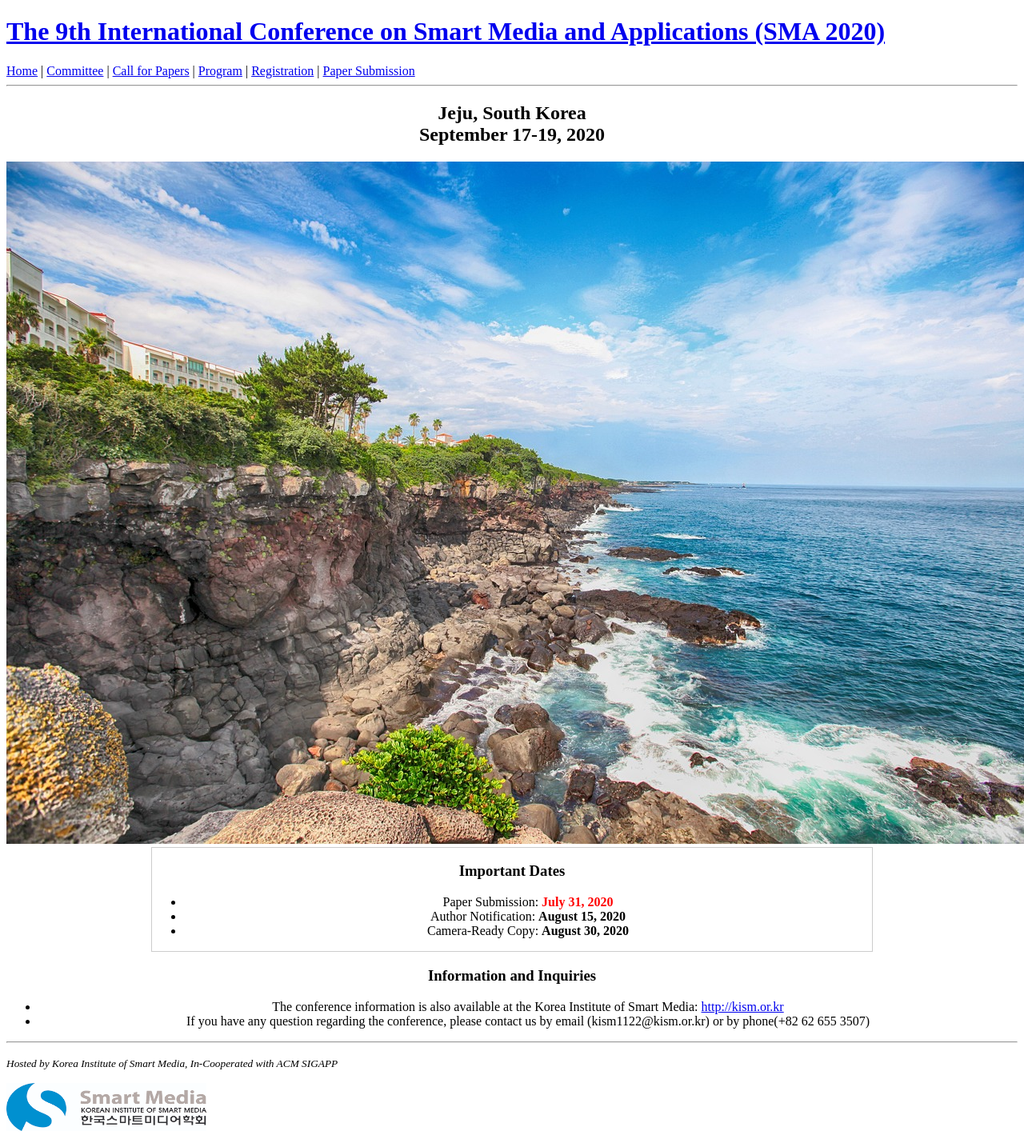
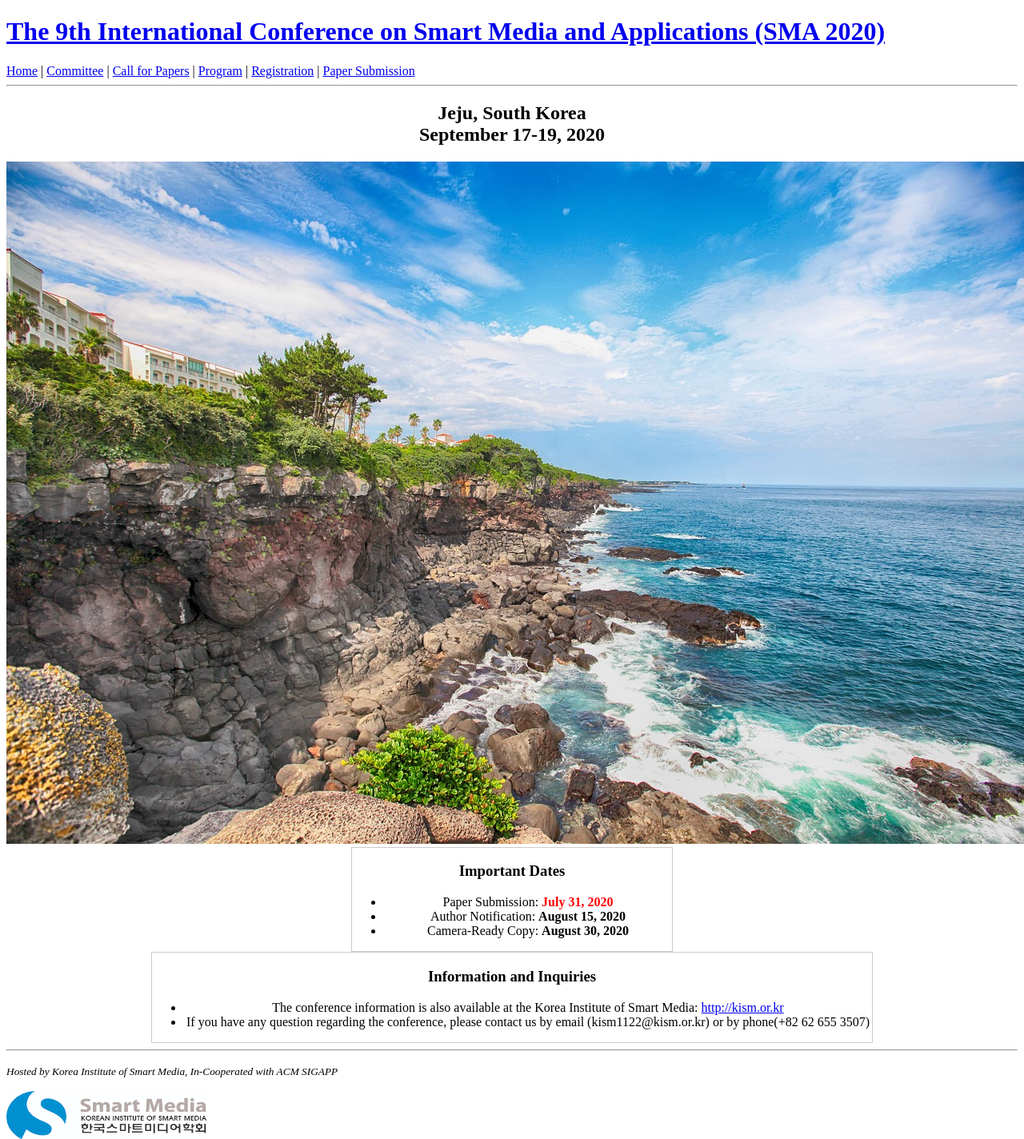
Before and after one commit to icea-conf/sma-2020.github.io, a Jekyll site: the page built from index.html, in a window 1280 px wide. Shown: the whole page at 80% size. Built offline with Jekyll 4.4.1, drawn with Linux system fonts in a browser that asks for light colours; the list of posts is cut into pages by our own code.

Commit message:
Update index.html

```diff
--- a/index.html
+++ b/index.html
@@ -12,7 +12,7 @@ title: SMA 2020
 
             <img src="https://sma-2020.github.io/image/jeju-island.jpg" alt="">
 
-            <div class="information">
+            <div class="important_date">
                   <center>
                         <h3>Important Dates</h3>
                         <ul>
@@ -31,11 +31,15 @@ title: SMA 2020
                         </ul>
                   </center>
             </div>
-                  <h3>Information and Inquiries</h3>
-                  <ul>
-                        <li><a>The conference information is also available at the Korea Institute of Smart Media: </a><a href='http://kism.or.kr/'>http://kism.or.kr</a></li>
-                        <li><a>If you have any question regarding the conference, please contact us by email (kism1122@kism.or.kr) or by phone(+82 62 655 3507)</a></li>
-                  </ul>
+
+            <div class="information">
+                  <center>
+                        <h3>Information and Inquiries</h3>
+                        <ul>
+                              <li><a>The conference information is also available at the Korea Institute of Smart Media: </a><a href='http://kism.or.kr/'>http://kism.or.kr</a></li>
+                              <li><a>If you have any question regarding the conference, please contact us by email (kism1122@kism.or.kr) or by phone(+82 62 655 3507)</a></li>
+                        </ul>
+                  </center>
             </div>
       </center>
 </div>
```
